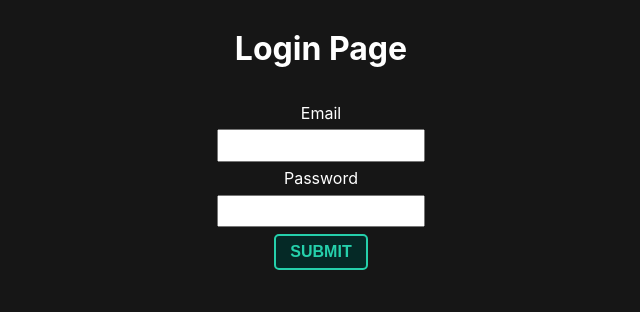
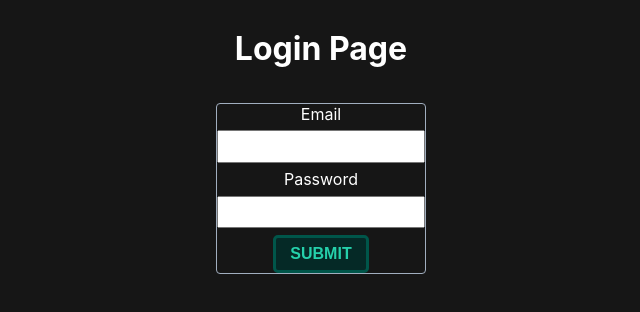
Before and after one commit to Code-the-Dream-School/ee-prac-team4-front, a React (Create React App) app: page /login in a window 1280 px wide. Shown: the top 312 px of the page, without its empty margins (319-959 px from the left). Built offline with nearby package versions, Linux system fonts and the light colour scheme; the HTML template or start-up script is replaced by a standard one; a web font is replaced by a local one.

Commit message:
Updated button styling for hover effects
1. added topic colors for public and private decks
2. added border color and radius

```diff
--- a/src/components/button/Button.css
+++ b/src/components/button/Button.css
@@ -1,7 +1,6 @@
 @import "../../global-styles/Global-Styles.css";
 #button {
   padding: 7px 14px;
-  border: 2px solid;
   border-radius: 5px;
   font-size: var(--p-text-size);
   text-transform: uppercase;
--- a/src/global-styles/Global-Styles.css
+++ b/src/global-styles/Global-Styles.css
@@ -1,45 +1,57 @@
 :root {
-  /* global font and background color in index.html */
+  /* global font and background color */
   font-family: Inter, sans-serif;
   color: #ffffff;
 
-  /* text size */
+  /* Typography */
   --h1-text-size: 43px;
   --h2-text-size: 32px;
   --h3-text-size: 24px;
   --p-text-size: 16px;
 
-  /* text color variations */
+  /* Text Colors */
   --subheading-text-color: #a2a2a2;
   --link-text-color: #728095;
 
-  /* background colors */
+  /* Background Colors */
   --primary-background: #161616;
   --secondary-background: #1c1c1c;
 
-  /***** button variations *****/
-  /* primary button */
+  /*card variations*/
+  --primary-border-color: #a1aebf;
+  --primary-border-radius: 4px;
+
+  /*text boxes*/
+  --primary-input-background: #0f0f0f;
+  --primary-input-radius: 12px;
+
+  /* Button Variations */
   --primary-button-background: #052926;
-  --primary-button-border: #006d5b;
+  --primary-button-border: #00564a;
   --primary-button-text: #25d0ab;
+  --primary-button-hover: #006d5b;
 
-  /* secondary button */
   --secondary-button-background: #071d2a;
-  --secondary-button-border: #005d85;
+  --secondary-button-border: #064b6b;
   --secondary-button-text: #6ae1ff;
+  --secondary-button-hover: #005d85;
 
-  /* highlight button */
   --highlight-button-background: #221527;
-  --highlight-button-border: #9d5bd2;
+  --highlight-button-border: #7938b2;
   --highlight-button-text: #bf7af0;
+  --highlight-button-hover: #9d5bd2;
 
-  /* caution button */
   --caution-button-background: #2a1410;
-  --caution-button-border: #7f2315;
-  --caution-button-text: #ff6445;
+  --caution-button-border: #822025;
+  --caution-button-text: #f2555a;
+  --caution-button-hover: #aa2429;
 
-  /***** topic variations *****/
+  /* Topic Variations */
   --primary-topic-background: #221a00;
   --primary-topic-border: #594a05;
   --primary-topic-text: #fff45e;
+
+  --secondary-topic-background: #071d2a;
+  --secondary-topic-border: #005d85;
+  --secondary-topic-text: #6ae1ff;
 }
--- a/src/pages/login/LoginPage.css
+++ b/src/pages/login/LoginPage.css
@@ -19,6 +19,8 @@ h1 {
   flex-direction: column;
   align-items: center;
   margin-bottom: 0.5em;
+  border: solid 1px var(--primary-border-color);
+  border-radius: var(--primary-border-radius);
 }
 
 .inputField {
@@ -27,8 +29,11 @@ h1 {
 }
 
 .submit-button {
-  padding-top: 10px;
   background-color: var(--primary-button-background);
-  border-color: var(--primary-button-border);
+  border: solid var(--primary-button-border);
   color: var(--primary-button-text);
 }
+
+.submit-button:hover {
+  border: solid var(--primary-button-hover);
+}
```
